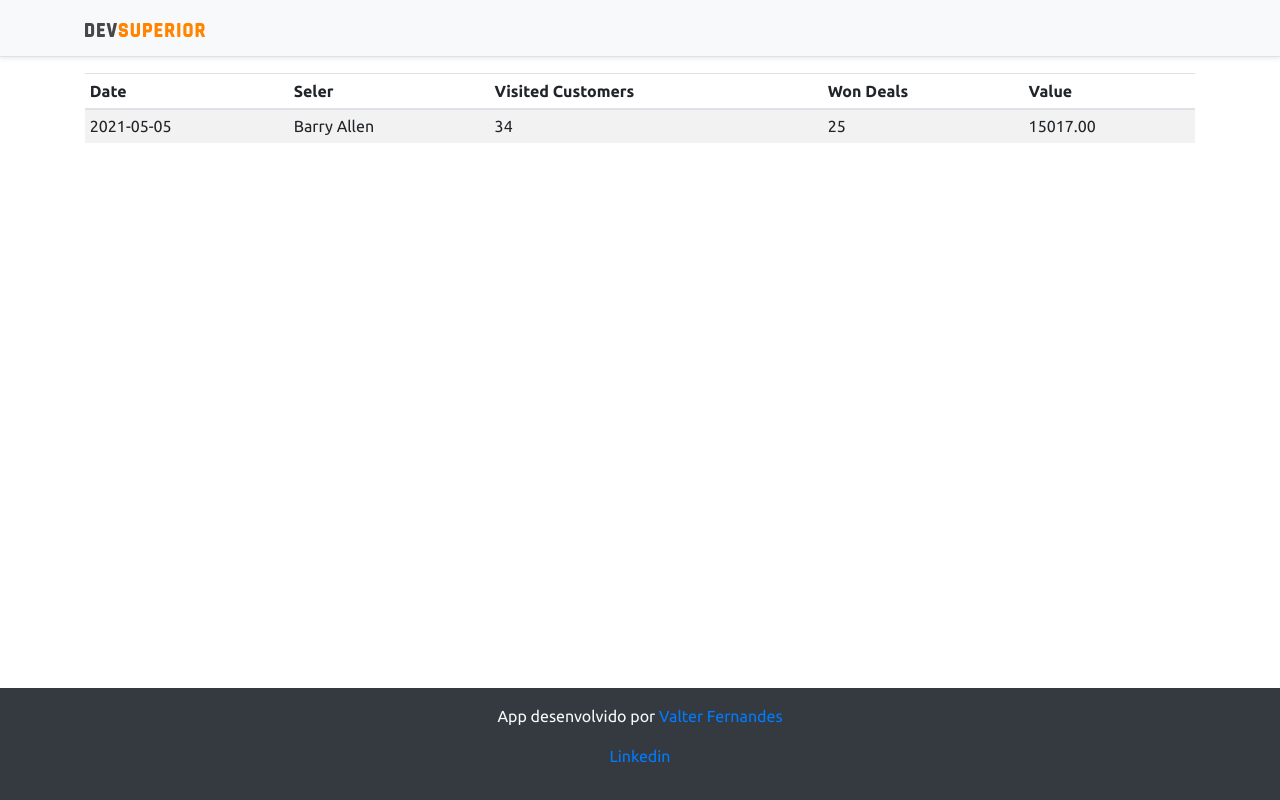
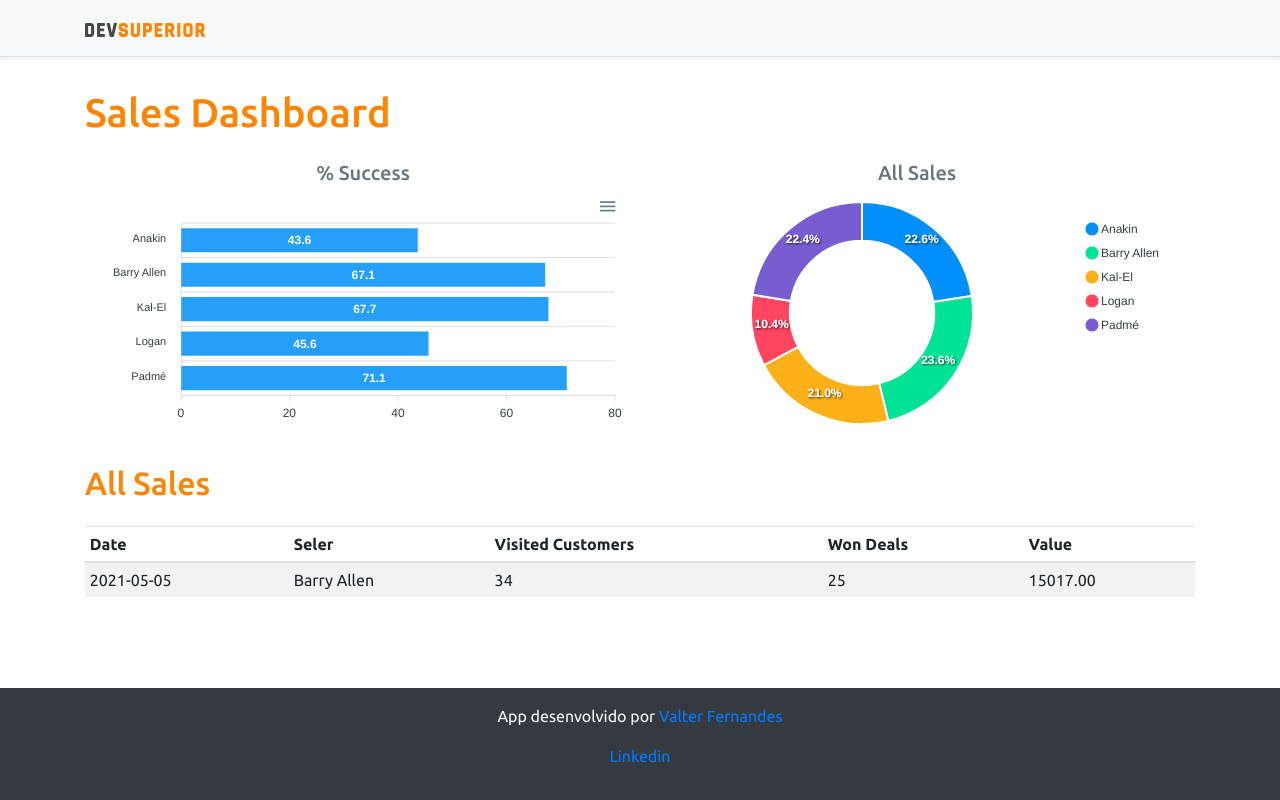
Before and after one commit to fpvalter/sales-dashboard, a React (Create React App) app in the folder frontend/: page / in a window 1280 px wide. Built offline with nearby package versions, Linux system fonts and the light colour scheme.

Commit message:
Static charts

```diff
--- a/frontend/package.json
+++ b/frontend/package.json
@@ -12,10 +12,12 @@
     "@types/node": "^12.20.11",
     "@types/react": "^17.0.4",
     "@types/react-dom": "^17.0.3",
+    "apexcharts": "^3.26.1",
     "bootstrap": "^4.6.0",
     "jquery": "^1.9.1",
     "popper.js": "^1.16.1",
     "react": "^17.0.2",
+    "react-apexcharts": "^1.3.9",
     "react-dom": "^17.0.2",
     "react-scripts": "4.0.3",
     "typescript": "^4.2.4",
--- a/frontend/src/App.tsx
+++ b/frontend/src/App.tsx
@@ -1,3 +1,5 @@
+import BarChart from "components/Charts/BarChart";
+import DonutChart from "components/Charts/DonutChart";
 import DataTable from "components/DataTable";
 import Footer from "components/Footer";
 import NavBar from "components/NavBar";
@@ -7,6 +9,23 @@
     <>
       <NavBar />
       <div className="container">
+        <h1 className="text-primary py-3">Sales Dashboard</h1>
+
+        <div className="row px-3">
+          <div className="col-md-6">
+            <h5 className="text-center text-secondary">% Success</h5>
+            <BarChart />
+          </div>
+          <div className="col-md-6">
+            <h5 className="text-center text-secondary">All Sales</h5>
+            <DonutChart />
+          </div>
+        </div>
+
+        <div className="py-3">
+          <h2 className="text-primary">All Sales</h2>
+        </div>
+
         <DataTable />
       </div>
       <Footer/>
--- /dev/null
+++ b/frontend/src/components/Charts/BarChart/index.tsx
@@ -0,0 +1,35 @@
+import Chart from 'react-apexcharts';
+
+const BarChart = () => {
+
+    const options = {
+        plotOptions: {
+            bar: {
+                horizontal: true,
+            }
+        },
+    };
+
+    const mockData = {
+        labels: {
+            categories: ['Anakin', 'Barry Allen', 'Kal-El', 'Logan', 'Padmé']
+        },
+        series: [
+            {
+                name: "% Success",
+                data: [43.6, 67.1, 67.7, 45.6, 71.1]
+            }
+        ]
+    };
+
+    return (
+        <Chart
+            options={{ ...options, xaxis: mockData.labels }}
+            series={mockData.series}
+            type="bar"
+            height="240"
+        />
+    );
+}
+
+export default BarChart;
--- /dev/null
+++ b/frontend/src/components/Charts/DonutChart/index.tsx
@@ -0,0 +1,26 @@
+import Chart from 'react-apexcharts';
+
+const DonutChart = () => {
+
+    const options = {
+        legend: {
+            show: true
+        }
+    }
+
+    const mockData = {
+        series: [477138, 499928, 444867, 220426, 473088],
+        labels: ['Anakin', 'Barry Allen', 'Kal-El', 'Logan', 'Padmé']
+    }
+
+    return (
+        <Chart
+            options={{ ...options, labels: mockData.labels }}
+            series={mockData.series}
+            type="donut"
+            height="240"
+        />
+    );
+}
+
+export default DonutChart;
```
Also changed, not shown: 1 other file (tests, documents, lock files or other folders).
